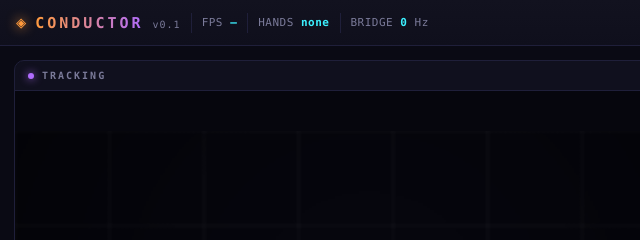
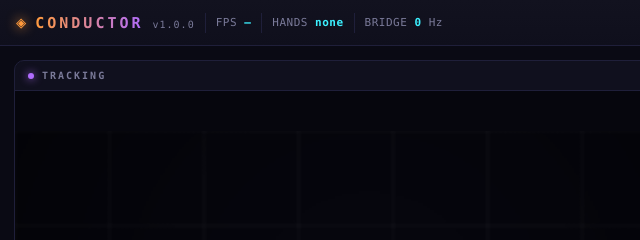
Before and after one commit to qalarc/conductor, a plain HTML site: page index.html in a window 1280 px wide. Shown: the top 240 px of the page, 0-640 px from the left. Drawn offline with Linux system fonts and the light colour scheme.

Commit message:
CONDUCTOR v1.0.0: gesture instrument with muse-bridge-v1 protocol, voice module, skeleton overlay

```diff
--- a/index.html
+++ b/index.html
@@ -15,7 +15,7 @@
   <div class="brand">
     <span class="bmark">◈</span>
     <span class="bname">CONDUCTOR</span>
-    <span class="bver">v0.1</span>
+    <span class="bver">v1.0.0</span>
   </div>
   <div class="dvd"></div>
   <div class="stat">FPS <b id="kv-fps">—</b></div>
```
Also changed, not shown: README.md.
